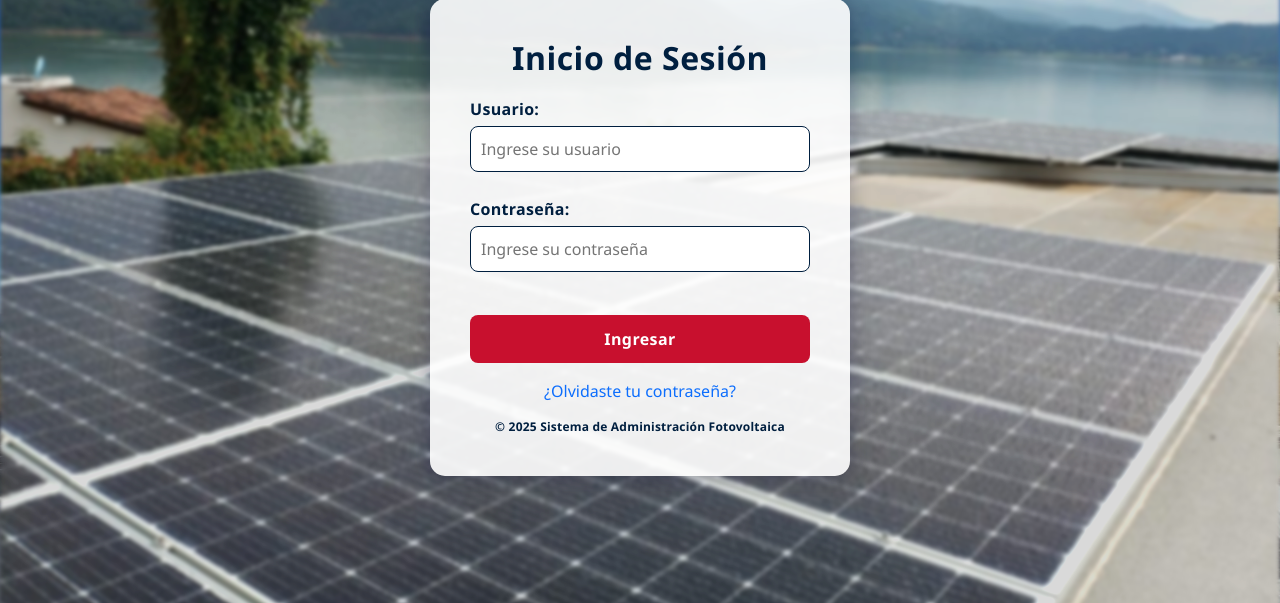
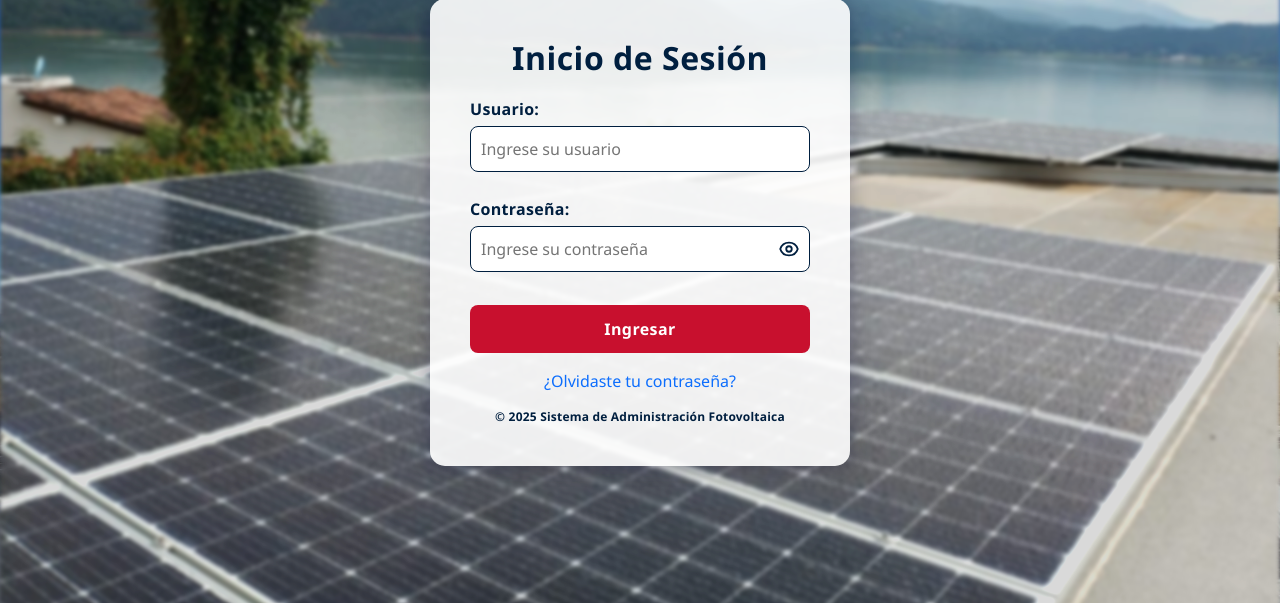
Before and after one commit to Alfredo140589/SWGFV, a Django app: page / in a window 1280 px wide. Shown: the part 181-784 px from the top of the page. Run offline with Django 4.2, Linux system fonts and the light colour scheme; some libraries are stand-ins or nearby versions.

Commit message:
Agregar opcion mostrar contraseña en login

```diff
--- a/core/forms.py
+++ b/core/forms.py
@@ -1232,11 +1232,7 @@ class DimensionamientoForm(forms.ModelForm):
 
 
 class DimensionamientoDetalleForm(forms.ModelForm):
-    """
-    OJO:
-    - En UI solo se usará UNO (inversor o micro_inversor) según el tipo.
-    - Igual dejamos ambos campos para poder validar y guardar.
-    """
+
     class Meta:
         model = DimensionamientoDetalle
         fields = ["inversor", "micro_inversor", "no_cadenas", "modulos_por_cadena", "indice"]
--- a/core/urls.py
+++ b/core/urls.py
@@ -57,7 +57,6 @@ path(
     path("calculos/ac/", views.calculo_ac, name="calculo_ac"),
     path("calculos/ac/<int:proyecto_id>/pdf/", views.calculo_ac_pdf, name="calculo_ac_pdf"),
     path("calculos/caida-tension/", views.calculo_caida_tension, name="calculo_caida_tension"),
-    path("calculos/caida-tension/", views.calculo_caida_tension, name="calculo_caida_tension"),
     path("calculos/caida-tension/<int:proyecto_id>/pdf/", views.calculo_caida_tension_pdf, name="calculo_caida_tension_pdf"),
 
     # Recursos
--- a/templates/core/login.html
+++ b/templates/core/login.html
@@ -6,6 +6,7 @@
 {% block head %}
 <style>
   * { box-sizing: border-box; }
+
   body {
     margin: 0;
     font-family: 'Segoe UI', Tahoma, Geneva, Verdana, sans-serif;
@@ -101,12 +102,52 @@
     letter-spacing: 0.3px;
   }
 
-  input[type="text"], input[type="password"] {
+  input[type="text"],
+  input[type="password"] {
     width: 100%;
     padding: 10px;
     border: 1px solid #001F3F;
     border-radius: 8px;
     margin-bottom: 15px;
+  }
+
+  .password-wrapper {
+    position: relative;
+    margin-bottom: 15px;
+  }
+
+  .password-wrapper input {
+    width: 100%;
+    padding: 10px 46px 10px 10px;
+    border: 1px solid #001F3F;
+    border-radius: 8px;
+    margin-bottom: 0;
+  }
+
+  .toggle-password {
+    position: absolute;
+    top: 50%;
+    right: 10px;
+    transform: translateY(-50%);
+    border: none;
+    background: transparent;
+    padding: 0;
+    width: auto;
+    color: #001F3F;
+    cursor: pointer;
+    display: flex;
+    align-items: center;
+    justify-content: center;
+  }
+
+  .toggle-password:hover {
+    background: transparent;
+    color: #0a58ca;
+  }
+
+  .toggle-password svg {
+    width: 22px;
+    height: 22px;
   }
 
   .recaptcha-wrapper {
@@ -115,7 +156,7 @@
     justify-content: center;
   }
 
-  button {
+  .main-submit {
     width: 100%;
     background-color: #C8102E;
     color: white;
@@ -129,7 +170,7 @@
     letter-spacing: 0.4px;
   }
 
-  button:hover {
+  .main-submit:hover {
     background-color: #a10b24;
   }
 
@@ -203,13 +244,28 @@
              value="{{ request.POST.usuario|default_if_none:'' }}" required>
 
       <label for="password">Contraseña:</label>
-      <input id="password" type="password" name="password" placeholder="Ingrese su contraseña" required>
+      <div class="password-wrapper">
+        <input id="password" type="password" name="password" placeholder="Ingrese su contraseña" required>
+        <button type="button" class="toggle-password" id="togglePassword" aria-label="Mostrar contraseña" title="Mostrar contraseña">
+          <svg id="eyeOpen" xmlns="http://www.w3.org/2000/svg" fill="none" viewBox="0 0 24 24" stroke="currentColor">
+            <path stroke-linecap="round" stroke-linejoin="round" stroke-width="2"
+                  d="M15 12a3 3 0 11-6 0 3 3 0 016 0z" />
+            <path stroke-linecap="round" stroke-linejoin="round" stroke-width="2"
+                  d="M2.458 12C3.732 7.943 7.523 5 12 5c4.477 0 8.268 2.943 9.542 7-1.274 4.057-5.065 7-9.542 7-4.477 0-8.268-2.943-9.542-7z" />
+          </svg>
+
+          <svg id="eyeClosed" xmlns="http://www.w3.org/2000/svg" fill="none" viewBox="0 0 24 24" stroke="currentColor" style="display:none;">
+            <path stroke-linecap="round" stroke-linejoin="round" stroke-width="2"
+                  d="M13.875 18.825A10.05 10.05 0 0112 19c-4.478 0-8.268-2.943-9.542-7a9.956 9.956 0 012.223-3.592m3.1-2.424A9.953 9.953 0 0112 5c4.477 0 8.268 2.943 9.542 7a9.97 9.97 0 01-4.132 5.411M15 12a3 3 0 00-3-3m0 0a2.99 2.99 0 00-2.12.879M12 9l-7 7m14 0L5 2" />
+          </svg>
+        </button>
+      </div>
 
       <div class="recaptcha-wrapper">
         <div class="g-recaptcha" data-sitekey="{{ RECAPTCHA_PUBLIC_KEY }}"></div>
       </div>
 
-      <button type="submit">Ingresar</button>
+      <button type="submit" class="main-submit">Ingresar</button>
 
       <div class="text-center mt-3">
         <a href="{% url 'core:recuperar' %}" class="text-decoration-none">
@@ -221,3 +277,26 @@
     </form>
   </div>
 {% endblock %}
+
+{% block scripts %}
+{{ block.super }}
+<script>
+document.addEventListener("DOMContentLoaded", function () {
+  const passwordInput = document.getElementById("password");
+  const toggleBtn = document.getElementById("togglePassword");
+  const eyeOpen = document.getElementById("eyeOpen");
+  const eyeClosed = document.getElementById("eyeClosed");
+
+  if (passwordInput && toggleBtn && eyeOpen && eyeClosed) {
+    toggleBtn.addEventListener("click", function () {
+      const isPassword = passwordInput.type === "password";
+      passwordInput.type = isPassword ? "text" : "password";
+      eyeOpen.style.display = isPassword ? "none" : "";
+      eyeClosed.style.display = isPassword ? "" : "none";
+      toggleBtn.setAttribute("aria-label", isPassword ? "Ocultar contraseña" : "Mostrar contraseña");
+      toggleBtn.setAttribute("title", isPassword ? "Ocultar contraseña" : "Mostrar contraseña");
+    });
+  }
+});
+</script>
+{% endblock %}
```
